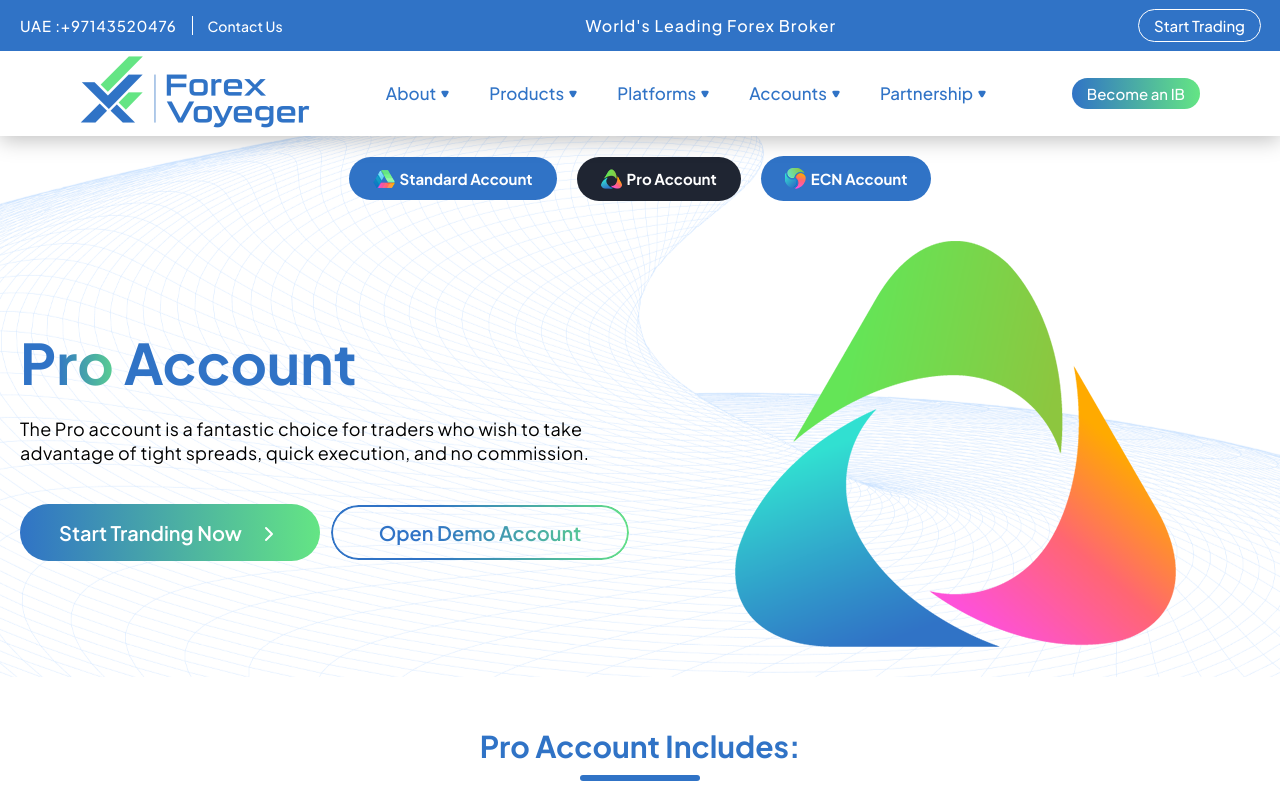
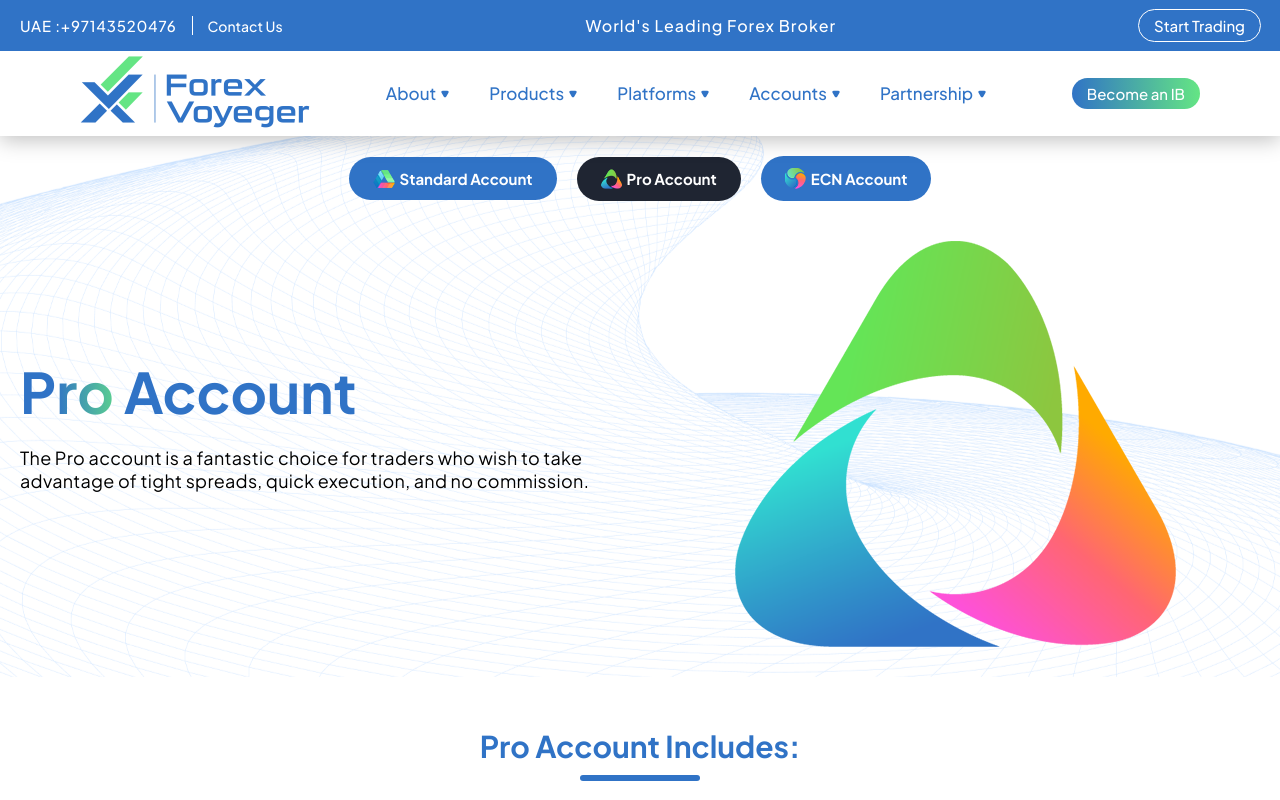
Before and after one commit to jimmyhinsu/forex-voyager-limited, a React (Create React App) app: page /pro in a window 1280 px wide. Shown: the top 800 px of the page. Built offline with nearby package versions, Linux system fonts and the light colour scheme.

Commit message:
accounts all page in delete buttons

```diff
--- a/src/module/ecn/ecn.scss
+++ b/src/module/ecn/ecn.scss
@@ -440,105 +440,105 @@
     }
 }
 
-.standard-open-buttons {
-    display: grid;
-    grid-template-columns: repeat(2, 1fr);
-    gap: 10px;
-    margin-top: 30px;
-    @media (max-width: 1024px) {
-        grid-template-columns: repeat(1, 1fr);
-    }
-    .start {
-        button {
-            background-image: linear-gradient(88.9deg, #3073c6, #64e584 50%, #64e584 75%, #3073c6 120%);
-            padding: 15px;
-            border: none;
-            border-radius: 50px;
-            width: 100%;
-            font-size: 20px;
-            color: #ffffff;
-            font-weight: 600;
-            background-size: 200% auto !important;
-            display: flex;
-            justify-content: center;
-            align-items: center;
-            gap: 15px;
-            transition: 0.4s ease-in-out;
-            cursor: pointer;
+// .standard-open-buttons {
+//     display: grid;
+//     grid-template-columns: repeat(2, 1fr);
+//     gap: 10px;
+//     margin-top: 30px;
+//     @media (max-width: 1024px) {
+//         grid-template-columns: repeat(1, 1fr);
+//     }
+//     .start {
+//         button {
+//             background-image: linear-gradient(88.9deg, #3073c6, #64e584 50%, #64e584 75%, #3073c6 120%);
+//             padding: 15px;
+//             border: none;
+//             border-radius: 50px;
+//             width: 100%;
+//             font-size: 20px;
+//             color: #ffffff;
+//             font-weight: 600;
+//             background-size: 200% auto !important;
+//             display: flex;
+//             justify-content: center;
+//             align-items: center;
+//             gap: 15px;
+//             transition: 0.4s ease-in-out;
+//             cursor: pointer;
 
-            @media (max-width: 1024px) {
-                padding: 10px;
-            }
+//             @media (max-width: 1024px) {
+//                 padding: 10px;
+//             }
 
-            &:hover {
-                transition: 0.4s ease-in-out;
-                background: linear-gradient(88.9deg, #467bff, #75d9d9 50%, #75d9d9 75%, #467bff 120%) !important;
-                background-size: 200% auto !important;
-                background-position: 100% !important;
-            }
+//             &:hover {
+//                 transition: 0.4s ease-in-out;
+//                 background: linear-gradient(88.9deg, #467bff, #75d9d9 50%, #75d9d9 75%, #467bff 120%) !important;
+//                 background-size: 200% auto !important;
+//                 background-position: 100% !important;
+//             }
 
-            svg {
-                margin: 3px 0 0 0;
-                background-color: transparent;
-                path {
-                    stroke: #fff;
-                }
-            }
-        }
-    }
+//             svg {
+//                 margin: 3px 0 0 0;
+//                 background-color: transparent;
+//                 path {
+//                     stroke: #fff;
+//                 }
+//             }
+//         }
+//     }
 
-    .open-ecn {
-        border: none;
-        border-radius: 50px;
-        background-color: transparent;
-        padding: 1px;
-        transition: all 0.2s ease-in-out;
+//     .open-ecn {
+//         border: none;
+//         border-radius: 50px;
+//         background-color: transparent;
+//         padding: 1px;
+//         transition: all 0.2s ease-in-out;
 
-        &:hover {
-            background-color: #fff;
-            transition: all 0.2s ease-in-out;
-        }
-        button {
-            background-color: transparent;
-            padding: 15px;
-            border-radius: 50px;
-            width: 100%;
-            border: none;
-            position: relative;
-            background: linear-gradient(88.9deg, #3073c6 33.43%, #64e584 103.55%);
-            -webkit-background-clip: text;
-            background-clip: text;
-            color: transparent;
-            font-size: 20px;
-            font-weight: 600;
-            display: flex;
-            justify-content: center;
-            align-items: center;
-            gap: 5px;
-            cursor: pointer;
+//         &:hover {
+//             background-color: #fff;
+//             transition: all 0.2s ease-in-out;
+//         }
+//         button {
+//             background-color: transparent;
+//             padding: 15px;
+//             border-radius: 50px;
+//             width: 100%;
+//             border: none;
+//             position: relative;
+//             background: linear-gradient(88.9deg, #3073c6 33.43%, #64e584 103.55%);
+//             -webkit-background-clip: text;
+//             background-clip: text;
+//             color: transparent;
+//             font-size: 20px;
+//             font-weight: 600;
+//             display: flex;
+//             justify-content: center;
+//             align-items: center;
+//             gap: 5px;
+//             cursor: pointer;
 
-            @media (max-width: 576px) {
-                padding: 12px;
-                font-size: 16px;
-            }
+//             @media (max-width: 576px) {
+//                 padding: 12px;
+//                 font-size: 16px;
+//             }
 
-            &:before {
-                background: linear-gradient(88.9deg, #3073c6 33.43%, #64e584 103.55%);
-                content: "";
-                position: absolute;
-                inset: 0;
-                border-radius: inherit;
-                -webkit-mask:
-                    linear-gradient(#fff 0 0) content-box,
-                    linear-gradient(#fff 0 0);
-                -webkit-mask-composite: xor;
-                mask-composite: exclude;
-                padding: 2px;
-            }
+//             &:before {
+//                 background: linear-gradient(88.9deg, #3073c6 33.43%, #64e584 103.55%);
+//                 content: "";
+//                 position: absolute;
+//                 inset: 0;
+//                 border-radius: inherit;
+//                 -webkit-mask:
+//                     linear-gradient(#fff 0 0) content-box,
+//                     linear-gradient(#fff 0 0);
+//                 -webkit-mask-composite: xor;
+//                 mask-composite: exclude;
+//                 padding: 2px;
+//             }
 
-            svg {
-                background-color: transparent;
-            }
-        }
-    }
-}
+//             svg {
+//                 background-color: transparent;
+//             }
+//         }
+//     }
+// }
--- a/src/module/pro/index.js
+++ b/src/module/pro/index.js
@@ -1,7 +1,7 @@
 import React, { useState } from 'react'
 import './pro.scss';
 
-import Slideicon from '../../assets/svg/slideicon';
+// import Slideicon from '../../assets/svg/slideicon';
 
 import Standardicon from "../../assets/images/standerdicon.png"
 import Proicon from "../../assets/images/proicon.png"
@@ -65,7 +65,7 @@ export default function Pro() {
                     <span>Standard</span>  Account
                   </h1>
                   <p data-aos="fade-down">A commission-free account that is perfect for new traders looking to start investing. Standard accounts offer instant execution, stable spreads.</p>
-                  <div className='standard-open-buttons'>
+                  {/* <div className='standard-open-buttons'>
                     <div className='start'>
                       <button data-aos="fade-down">Start Tranding Now
                         <Slideicon />
@@ -74,7 +74,7 @@ export default function Pro() {
                     <div className='open-demo'>
                       <button data-aos="fade-down">Open Demo Account</button>
                     </div>
-                  </div>
+                  </div> */}
                 </div>
               )}
               {activeButton === "Standard" && (
@@ -91,7 +91,7 @@ export default function Pro() {
                     <span>Pro </span>  Account
                   </h1>
                   <p>The Pro account is a fantastic choice for traders who wish to take advantage of tight spreads, quick execution, and no commission.</p>
-                  <div className='standard-open-buttons'>
+                  {/* <div className='standard-open-buttons'>
                     <div className='start'>
                       <button data-aos="fade-down">Start Tranding Now
                         <Slideicon />
@@ -100,7 +100,7 @@ export default function Pro() {
                     <div className='open'>
                       <button data-aos="fade-down">Open Demo Account</button>
                     </div>
-                  </div>
+                  </div> */}
                 </div>
               )}{activeButton === "proacc" && (
                 <>
@@ -116,7 +116,7 @@ export default function Pro() {
                     <span>ECN </span>Account
                   </h1>
                   <p data-aos="fade-down">Traders seeking instantaneous execution and raw spreads are better off with an ECN account.</p>
-                  <div className='standard-open-buttons'>
+                  {/* <div className='standard-open-buttons'>
                     <div className='start'>
                       <button data-aos="fade-down">Start Tranding Now
                         <Slideicon />
@@ -125,7 +125,7 @@ export default function Pro() {
                     <div className='open'>
                       <button data-aos="fade-down">Open Demo Account</button>
                     </div>
-                  </div>
+                  </div> */}
                 </div>
               )}{activeButton === "ecnacc" && (
                 <>
--- a/src/module/pro/pro.scss
+++ b/src/module/pro/pro.scss
@@ -440,104 +440,104 @@
     }
 }
 
-.standard-open-buttons {
-    display: grid;
-    grid-template-columns: repeat(2, 1fr);
-    gap: 10px;
-    margin-top: 30px;
-    @media (max-width: 1024px) {
-        grid-template-columns: repeat(1, 1fr);
-    }
-    .start {
-        button {
-            background-image: linear-gradient(88.9deg, #3073c6, #64e584 50%, #64e584 75%, #3073c6 120%);
-            padding: 15px;
-            border: none;
-            border-radius: 50px;
-            width: 100%;
-            font-size: 20px;
-            color: #ffffff;
-            font-weight: 600;
-            background-size: 200% auto !important;
-            display: flex;
-            justify-content: center;
-            align-items: center;
-            gap: 15px;
-            transition: 0.4s ease-in-out;
-            cursor: pointer;
+// .standard-open-buttons {
+//     display: grid;
+//     grid-template-columns: repeat(2, 1fr);
+//     gap: 10px;
+//     margin-top: 30px;
+//     @media (max-width: 1024px) {
+//         grid-template-columns: repeat(1, 1fr);
+//     }
+//     .start {
+//         button {
+//             background-image: linear-gradient(88.9deg, #3073c6, #64e584 50%, #64e584 75%, #3073c6 120%);
+//             padding: 15px;
+//             border: none;
+//             border-radius: 50px;
+//             width: 100%;
+//             font-size: 20px;
+//             color: #ffffff;
+//             font-weight: 600;
+//             background-size: 200% auto !important;
+//             display: flex;
+//             justify-content: center;
+//             align-items: center;
+//             gap: 15px;
+//             transition: 0.4s ease-in-out;
+//             cursor: pointer;
 
-            @media (max-width: 1024px) {
-                padding: 10px;
-            }
+//             @media (max-width: 1024px) {
+//                 padding: 10px;
+//             }
 
-            &:hover {
-                transition: 0.4s ease-in-out;
-                background: linear-gradient(88.9deg, #467bff, #75d9d9 50%, #75d9d9 75%, #467bff 120%) !important;
-                background-size: 200% auto !important;
-                background-position: 100% !important;
-            }
+//             &:hover {
+//                 transition: 0.4s ease-in-out;
+//                 background: linear-gradient(88.9deg, #467bff, #75d9d9 50%, #75d9d9 75%, #467bff 120%) !important;
+//                 background-size: 200% auto !important;
+//                 background-position: 100% !important;
+//             }
 
-            svg {
-                margin: 3px 0 0 0;
-                background-color: transparent;
-                path {
-                    stroke: #fff;
-                }
-            }
-        }
-    }
-    .open {
-        border: none;
-        border-radius: 50px;
-        background-color: transparent;
-        padding: 1px;
-        transition: all 0.2s ease-in-out;
+//             svg {
+//                 margin: 3px 0 0 0;
+//                 background-color: transparent;
+//                 path {
+//                     stroke: #fff;
+//                 }
+//             }
+//         }
+//     }
+//     .open {
+//         border: none;
+//         border-radius: 50px;
+//         background-color: transparent;
+//         padding: 1px;
+//         transition: all 0.2s ease-in-out;
 
-        &:hover {
-            background-color: #fff;
-            transition: all 0.2s ease-in-out;
-        }
-        button {
-            background-color: transparent;
-            padding: 15px;
-            border-radius: 50px;
-            width: 100%;
-            border: none;
-            position: relative;
-            background: linear-gradient(88.9deg, #3073c6 33.43%, #64e584 103.55%);
-            -webkit-background-clip: text;
-            background-clip: text;
-            color: transparent;
-            font-size: 20px;
-            font-weight: 600;
-            display: flex;
-            justify-content: center;
-            align-items: center;
-            gap: 5px;
-            cursor: pointer;
+//         &:hover {
+//             background-color: #fff;
+//             transition: all 0.2s ease-in-out;
+//         }
+//         button {
+//             background-color: transparent;
+//             padding: 15px;
+//             border-radius: 50px;
+//             width: 100%;
+//             border: none;
+//             position: relative;
+//             background: linear-gradient(88.9deg, #3073c6 33.43%, #64e584 103.55%);
+//             -webkit-background-clip: text;
+//             background-clip: text;
+//             color: transparent;
+//             font-size: 20px;
+//             font-weight: 600;
+//             display: flex;
+//             justify-content: center;
+//             align-items: center;
+//             gap: 5px;
+//             cursor: pointer;
 
-            @media (max-width: 576px) {
-                padding: 12px;
-                font-size: 16px;
-            }
+//             @media (max-width: 576px) {
+//                 padding: 12px;
+//                 font-size: 16px;
+//             }
 
-            &:before {
-                background: linear-gradient(88.9deg, #3073c6 33.43%, #64e584 103.55%);
-                content: "";
-                position: absolute;
-                inset: 0;
-                border-radius: inherit;
-                -webkit-mask:
-                    linear-gradient(#fff 0 0) content-box,
-                    linear-gradient(#fff 0 0);
-                -webkit-mask-composite: xor;
-                mask-composite: exclude;
-                padding: 2px;
-            }
+//             &:before {
+//                 background: linear-gradient(88.9deg, #3073c6 33.43%, #64e584 103.55%);
+//                 content: "";
+//                 position: absolute;
+//                 inset: 0;
+//                 border-radius: inherit;
+//                 -webkit-mask:
+//                     linear-gradient(#fff 0 0) content-box,
+//                     linear-gradient(#fff 0 0);
+//                 -webkit-mask-composite: xor;
+//                 mask-composite: exclude;
+//                 padding: 2px;
+//             }
 
-            svg {
-                background-color: transparent;
-            }
-        }
-    }
-}
+//             svg {
+//                 background-color: transparent;
+//             }
+//         }
+//     }
+// }
--- a/src/module/standard/standard.scss
+++ b/src/module/standard/standard.scss
@@ -439,53 +439,53 @@
     }
 }
 
-.standard-open-buttons {
-    display: grid;
-    grid-template-columns: repeat(2, 1fr);
-    gap: 10px;
-    margin-top: 30px;
-    @media (max-width: 1024px) {
-        grid-template-columns: repeat(1, 1fr);
-    }
-    .start {
-        button {
-            background-image: linear-gradient(88.9deg, #3073c6, #64e584 50%, #64e584 75%, #3073c6 120%);
-            padding: 15px;
-            border: none;
-            border-radius: 50px;
-            width: 100%;
-            font-size: 20px;
-            color: #ffffff;
-            font-weight: 600;
-            background-size: 200% auto !important;
-            display: flex;
-            justify-content: center;
-            align-items: center;
-            gap: 15px;
-            transition: 0.4s ease-in-out;
-            cursor: pointer;
+// .standard-open-buttons {
+//     display: grid;
+//     grid-template-columns: repeat(2, 1fr);
+//     gap: 10px;
+//     margin-top: 30px;
+//     @media (max-width: 1024px) {
+//         grid-template-columns: repeat(1, 1fr);
+//     }
+//     .start {
+//         button {
+//             background-image: linear-gradient(88.9deg, #3073c6, #64e584 50%, #64e584 75%, #3073c6 120%);
+//             padding: 15px;
+//             border: none;
+//             border-radius: 50px;
+//             width: 100%;
+//             font-size: 20px;
+//             color: #ffffff;
+//             font-weight: 600;
+//             background-size: 200% auto !important;
+//             display: flex;
+//             justify-content: center;
+//             align-items: center;
+//             gap: 15px;
+//             transition: 0.4s ease-in-out;
+//             cursor: pointer;
 
-            @media (max-width: 1024px) {
-                padding: 10px;
-            }
+//             @media (max-width: 1024px) {
+//                 padding: 10px;
+//             }
 
-            &:hover {
-                transition: 0.4s ease-in-out;
-                background: linear-gradient(88.9deg, #467bff, #75d9d9 50%, #75d9d9 75%, #467bff 120%) !important;
-                background-size: 200% auto !important;
-                background-position: 100% !important;
-            }
+//             &:hover {
+//                 transition: 0.4s ease-in-out;
+//                 background: linear-gradient(88.9deg, #467bff, #75d9d9 50%, #75d9d9 75%, #467bff 120%) !important;
+//                 background-size: 200% auto !important;
+//                 background-position: 100% !important;
+//             }
 
-            svg {
-                margin: 3px 0 0 0;
-                background-color: transparent;
-                path {
-                    stroke: #fff;
-                }
-            }
-        }
-    }
-}
+//             svg {
+//                 margin: 3px 0 0 0;
+//                 background-color: transparent;
+//                 path {
+//                     stroke: #fff;
+//                 }
+//             }
+//         }
+//     }
+// }
 
 .open-stand {
     border: none;
```
Also changed, not shown: src/module/ecn/index.js (+7 -7 lines), src/module/standard/index.js (+7 -7 lines).
